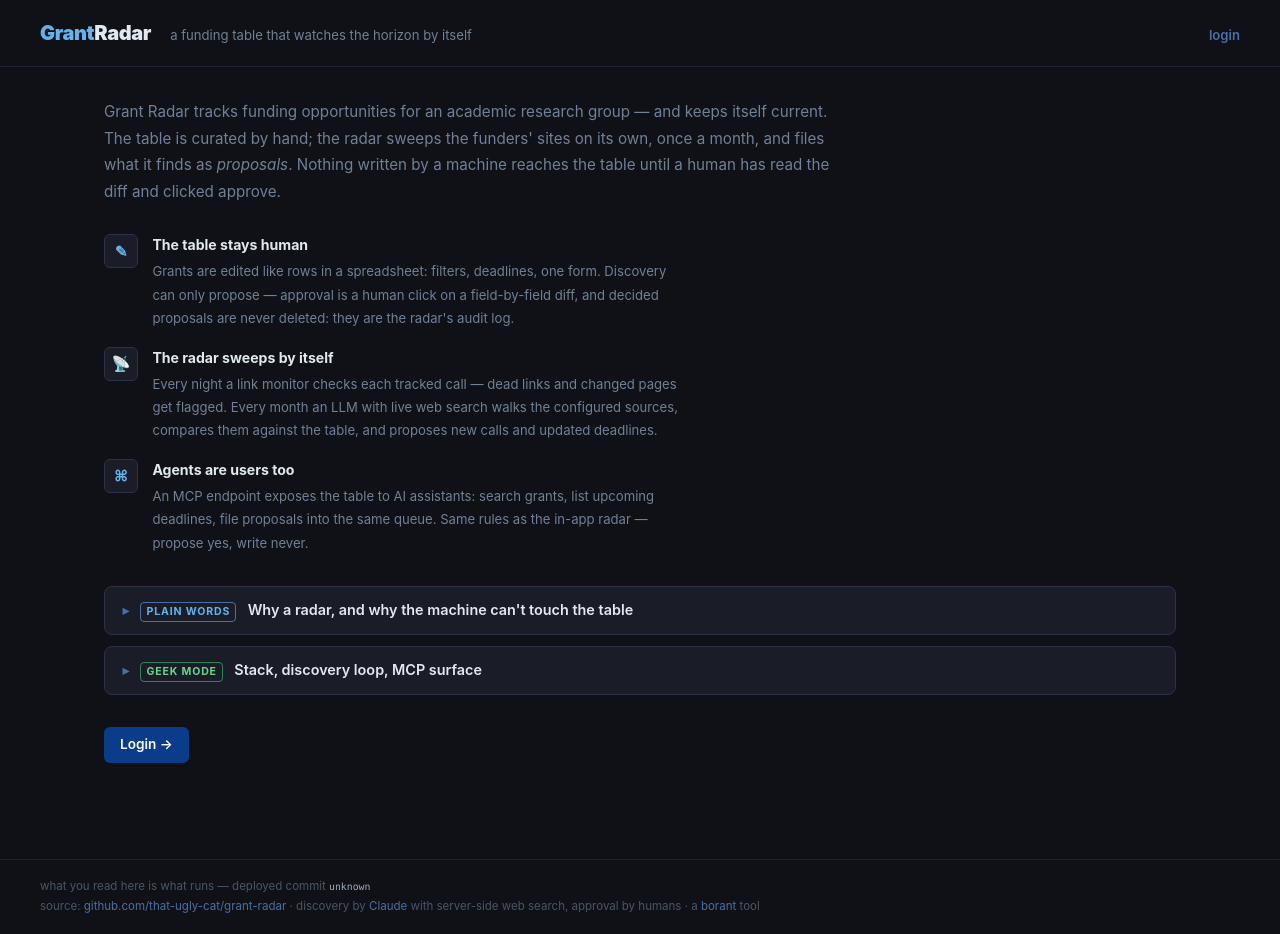
After one commit to that-ugly-cat/grant-radar, a FastAPI app: template app/templates/landing.html in a window 1280 px wide. The commit adds this page. Run offline with FastAPI, Linux system fonts and the light colour scheme; the template is opened without the code that fills it, so the values that code supplies are empty; parts of the project's set-up code (start-up, migrations or seed data) failed here and were passed over; some libraries are stand-ins or nearby versions.

Commit message:
Restyle borant dark (palette Contrarian/LSSR) + landing page pubblica a due registri; tabella spostata su /grants; commit hash nel footer
Co-Authored-By: Claude Fable 5 <noreply@anthropic.com>

```diff
--- a/app/static/style.css
+++ b/app/static/style.css
@@ -1,57 +1,162 @@
+/* Grant Radar — dark palette aligned with the borant tools (Contrarian, LSSR, AutoCode) */
 :root {
-  --bg: #f7f6f2; --fg: #23241f; --card: #ffffff; --line: #ddd9cf;
-  --accent: #1a6e5a; --accent-fg: #ffffff; --danger: #a33b2e;
-  --muted: #7a776e; --highlight: #fff7d6;
+  --bg: #0f1117; --card: #1a1d27; --card-hover: #1e2235;
+  --border: #2d3148; --border-hi: #4a6fa5;
+  --fg: #e2e8f0; --label: #a0aec0; --muted: #718096; --faint: #4a5568;
+  --accent: #63b3ed; --accent-dim: #4a6fa5;
+  --btn: #0a3c8a; --btn-hover: #0d4fa8;
+  --danger: #fc8181; --danger-bg: #2d1515; --danger-border: #7b2020;
+  --ok: #68d391; --ok-bg: #15291c;
+  --warn: #f6ad55; --warn-bg: #2d2415;
 }
-* { box-sizing: border-box; }
-body { margin: 0; font: 15px/1.5 system-ui, sans-serif; background: var(--bg); color: var(--fg); }
-header { display: flex; align-items: center; gap: 1.5rem; padding: .7rem 1.2rem; background: var(--card); border-bottom: 1px solid var(--line); }
-.brand { font-weight: 700; text-decoration: none; color: var(--fg); font-size: 1.1rem; }
-nav { display: flex; gap: 1rem; align-items: center; }
-nav a { text-decoration: none; color: var(--accent); }
-nav a.muted { margin-left: auto; }
-main { max-width: 1200px; margin: 1.2rem auto; padding: 0 1.2rem; }
-h1 { font-size: 1.3rem; } h2 { font-size: 1.1rem; }
+*, *::before, *::after { box-sizing: border-box; margin: 0; padding: 0; }
+body {
+  font-family: -apple-system, BlinkMacSystemFont, "Segoe UI", Roboto, sans-serif;
+  background: var(--bg); color: var(--fg); min-height: 100vh; line-height: 1.55; font-size: 15px;
+}
+header {
+  display: flex; align-items: baseline; gap: 1.2rem; flex-wrap: wrap;
+  padding: 1.1rem 2.5rem; border-bottom: 1px solid #1e2235;
+}
+.brand { font-size: 1.25rem; font-weight: 900; letter-spacing: -0.02em; }
+.brand a { color: var(--fg); text-decoration: none; }
+.brand span { color: var(--accent); }
+.tagline-top { font-size: 0.82rem; color: var(--muted); }
+nav { margin-left: auto; display: flex; gap: 1.1rem; font-size: 0.82rem; font-weight: 600; align-items: baseline; }
+nav a { color: var(--accent-dim); text-decoration: none; }
+nav a:hover { color: var(--accent); }
+main { max-width: 72rem; margin: 0 auto; padding: 2rem 2.5rem 3rem; }
+footer {
+  border-top: 1px solid #1e2235; color: var(--faint); font-size: 0.72rem;
+  line-height: 1.7; padding: 1.1rem 2.5rem; margin-top: 3rem;
+}
+footer a { color: var(--accent-dim); text-decoration: none; }
+footer a:hover { color: var(--accent); }
 a { color: var(--accent); }
-.muted { color: var(--muted); } .small { font-size: .85rem; }
-.badge { background: var(--danger); color: #fff; border-radius: 9px; padding: 0 .45em; font-size: .8rem; }
-.error { color: var(--danger); }
+h1 { font-size: 1.15rem; font-weight: 700; }
+h2 { font-size: 1.0rem; font-weight: 700; margin: 1.8rem 0 0.5rem; }
+h3 { font-size: 0.9rem; font-weight: 700; margin: 1.2rem 0 0.4rem; color: var(--label); }
+.muted { color: var(--muted); } .small { font-size: 0.82rem; }
+.error {
+  margin: 1rem 0; padding: 0.6rem 0.8rem; background: var(--danger-bg);
+  border: 1px solid var(--danger-border); border-radius: 6px; font-size: 0.82rem; color: var(--danger);
+}
+.badge {
+  background: var(--danger); color: #0f1117; border-radius: 9px; padding: 0 0.45em;
+  font-size: 0.75rem; font-weight: 700;
+}
 
-table { width: 100%; border-collapse: collapse; background: var(--card); border: 1px solid var(--line); margin: .8rem 0 1.5rem; }
-th, td { text-align: left; padding: .45rem .6rem; border-bottom: 1px solid var(--line); vertical-align: top; }
-th { background: #efede6; font-size: .85rem; text-transform: uppercase; letter-spacing: .03em; }
-tr.row-dead td { background: #fbecea; }
-tr.row-disabled td { opacity: .5; }
+/* tables */
+table { width: 100%; border-collapse: collapse; margin: 0.8rem 0 1.5rem; font-size: 0.85rem; }
+th, td { text-align: left; padding: 0.5rem 0.7rem; border-bottom: 1px solid #1e2235; vertical-align: top; }
+th { color: var(--faint); font-weight: 700; font-size: 0.7rem; text-transform: uppercase; letter-spacing: 0.08em; }
+tr:hover td { background: var(--card); }
+tr.row-dead td { background: var(--danger-bg); }
+tr.row-disabled td { opacity: 0.45; }
+
+/* forms & buttons */
+input, select, textarea {
+  font: inherit; font-size: 0.88rem; padding: 0.45rem 0.7rem; width: 100%;
+  background: var(--bg); border: 1px solid var(--border); border-radius: 6px; color: var(--fg); outline: none;
+}
+input:focus, select:focus, textarea:focus { border-color: var(--accent-dim); }
+select option { background: var(--card); }
+button, .btn {
+  font: inherit; font-size: 0.85rem; font-weight: 600; padding: 0.45rem 1rem; width: auto;
+  background: var(--btn); color: #fff; border: none; border-radius: 6px; cursor: pointer;
+  text-decoration: none; display: inline-block;
+}
+button:hover, .btn:hover { background: var(--btn-hover); }
+button.danger, .btn.danger { background: var(--danger-border); }
+button.danger:hover { background: #963030; }
+button.small, .btn.small { padding: 0.2rem 0.6rem; font-size: 0.76rem; }
+.btn.muted { background: transparent; color: var(--muted); border: 1px solid var(--border); }
+.btn.active { outline: 1px solid var(--accent); }
 
 .toolbar { display: flex; justify-content: space-between; align-items: center; gap: 1rem; flex-wrap: wrap; }
-.filters { display: flex; gap: .5rem; flex-wrap: wrap; align-items: center; }
-input, select, textarea { font: inherit; padding: .35rem .5rem; border: 1px solid var(--line); border-radius: 4px; background: #fff; width: 100%; }
+.filters { display: flex; gap: 0.5rem; flex-wrap: wrap; align-items: center; }
 .filters input, .filters select { width: auto; }
-button, .btn { font: inherit; padding: .4rem .9rem; border: 1px solid var(--accent); border-radius: 4px; background: var(--accent); color: var(--accent-fg); cursor: pointer; text-decoration: none; display: inline-block; }
-button.danger, .btn.danger { background: var(--danger); border-color: var(--danger); }
-button.small, .btn.small { padding: .15rem .5rem; font-size: .8rem; }
-.btn.muted { background: transparent; color: var(--muted); border-color: var(--line); }
-.btn.active { outline: 2px solid var(--fg); }
 
-.card { background: var(--card); border: 1px solid var(--line); border-radius: 6px; padding: 1rem 1.2rem; margin: 1rem 0; }
-.card.narrow { max-width: 380px; margin: 4rem auto; }
-.card.highlight { background: var(--highlight); }
-.card label { display: block; margin: .5rem 0; }
-.grid2 { display: grid; grid-template-columns: 1fr 1fr; gap: .2rem 1rem; }
+/* cards */
+.card {
+  background: var(--card); border: 1px solid var(--border); border-radius: 8px;
+  padding: 1rem 1.2rem; margin: 1rem 0;
+}
+.card.narrow { max-width: 380px; margin: 3.5rem auto; }
+.card.highlight { border-color: var(--warn); background: var(--warn-bg); }
+.card label { display: block; font-size: 0.78rem; color: var(--label); margin: 0.5rem 0; }
+.grid2 { display: grid; grid-template-columns: 1fr 1fr; gap: 0.2rem 1rem; }
 .span2 { grid-column: span 2; }
-.actions { display: flex; gap: .6rem; margin-top: .8rem; }
-.actions-inline { display: flex; gap: .3rem; }
+.actions { display: flex; gap: 0.6rem; margin-top: 0.9rem; }
+.actions-inline { display: flex; gap: 0.3rem; }
 .actions-inline form { display: inline; }
-.inline-form { display: flex; gap: .5rem; flex-wrap: wrap; }
+.inline-form { display: flex; gap: 0.5rem; flex-wrap: wrap; }
 .inline-form input, .inline-form select { width: auto; }
 
-.chip { display: inline-block; padding: 0 .5em; border-radius: 9px; background: #efede6; font-size: .8rem; }
-.chip.kind { background: var(--accent); color: #fff; }
-.conf-high { background: #d6ecd2; } .conf-medium { background: var(--highlight); } .conf-low { background: #fbecea; }
-.proposal-head { display: flex; gap: .5rem; align-items: baseline; flex-wrap: wrap; }
-.proposal.kind-flag { border-left: 4px solid var(--danger); }
-.proposal.kind-new { border-left: 4px solid var(--accent); }
-.proposal.kind-update { border-left: 4px solid #c9a227; }
+/* chips & proposals */
+.chip {
+  display: inline-block; font-size: 0.68rem; font-weight: 700; padding: 0.05rem 0.5em;
+  border: 1px solid var(--border); border-radius: 4px; color: var(--muted);
+  text-transform: uppercase; letter-spacing: 0.06em;
+}
+.chip.kind { border-color: var(--accent-dim); color: var(--accent); }
+.conf-high { border-color: #2f855a; color: var(--ok); }
+.conf-medium { border-color: var(--warn); color: var(--warn); }
+.conf-low { border-color: var(--danger-border); color: var(--danger); }
+.proposal-head { display: flex; gap: 0.6rem; align-items: baseline; flex-wrap: wrap; }
+.proposal { border-left: 3px solid var(--border); }
+.proposal.kind-flag { border-left-color: var(--danger-border); }
+.proposal.kind-new { border-left-color: #2f855a; }
+.proposal.kind-update { border-left-color: var(--warn); }
+.proposal p { font-size: 0.85rem; color: var(--label); margin: 0.5rem 0; }
+table.diff { font-size: 0.82rem; }
 table.diff td.old { color: var(--danger); text-decoration: line-through; }
-table.diff td.new { color: var(--accent); font-weight: 600; }
-code.key { display: block; padding: .5rem; background: #23241f; color: #d6ecd2; border-radius: 4px; margin: .5rem 0; word-break: break-all; }
+table.diff td.new { color: var(--ok); font-weight: 600; }
+code { font-family: ui-monospace, SFMono-Regular, Consolas, monospace; font-size: 0.85em; color: var(--label); }
+code.key {
+  display: block; padding: 0.6rem 0.8rem; background: #0c0e13; border: 1px solid var(--border);
+  border-radius: 6px; margin: 0.5rem 0; word-break: break-all; color: var(--ok);
+}
+
+/* landing */
+.lead { font-size: 0.95rem; color: var(--muted); line-height: 1.75; max-width: 46rem; }
+.pillars { display: flex; flex-direction: column; gap: 1.1rem; max-width: 580px; margin: 1.8rem 0 0.5rem; }
+.pillar { display: flex; gap: 0.9rem; align-items: flex-start; }
+.pillar-icon {
+  flex-shrink: 0; width: 34px; height: 34px;
+  background: var(--card); border: 1px solid var(--border); border-radius: 6px;
+  display: flex; align-items: center; justify-content: center;
+  font-size: 0.95rem; font-weight: 700; color: var(--accent);
+}
+.pillar-text strong { display: block; color: var(--fg); font-size: 0.88rem; margin-bottom: 0.2rem; }
+.pillar-text span { font-size: 0.82rem; color: var(--muted); line-height: 1.5; }
+.explainers { display: flex; flex-direction: column; gap: 0.7rem; margin: 2rem 0 0.4rem; }
+.explainer { border: 1px solid var(--border); border-radius: 8px; background: var(--card); }
+.explainer[open] { border-color: var(--border-hi); }
+.explainer summary {
+  padding: 0.75rem 1.1rem; cursor: pointer; font-size: 0.9rem; font-weight: 600;
+  display: flex; align-items: baseline; gap: 0.7rem; list-style: none;
+}
+.explainer summary::-webkit-details-marker { display: none; }
+.explainer summary::before { content: "▸"; color: var(--accent-dim); font-size: 0.8rem; }
+.explainer[open] summary::before { content: "▾"; }
+.explainer summary:hover { color: var(--accent); }
+.explainer .body { padding: 0.1rem 1.2rem 1.1rem 2.1rem; }
+.explainer .body p { font-size: 0.85rem; color: var(--label); line-height: 1.7; margin: 0.7rem 0; max-width: 52rem; }
+.explainer .body strong { color: var(--fg); }
+.badge-r {
+  display: inline-block; font-size: 0.66rem; font-weight: 700; padding: 0.05rem 0.5em;
+  border: 1px solid var(--border); border-radius: 4px;
+  text-transform: uppercase; letter-spacing: 0.08em;
+}
+.badge-r.plain { border-color: var(--accent-dim); color: var(--accent); }
+.badge-r.geek { border-color: #2f855a; color: var(--ok); }
+.cta { margin-top: 2rem; }
+
+.login-card {
+  max-width: 360px; margin: 3rem auto; background: var(--card);
+  border: 1px solid var(--border); border-radius: 10px; padding: 1.8rem;
+}
+.login-card .title { font-size: 1.05rem; font-weight: 700; color: #fff; margin-bottom: 0.25rem; }
+.login-card .sub { font-size: 0.78rem; color: var(--muted); margin-bottom: 0.6rem; line-height: 1.55; }
+@media (max-width: 700px) { header, main, footer { padding-left: 1.2rem; padding-right: 1.2rem; } .grid2 { grid-template-columns: 1fr; } .span2 { grid-column: span 1; } }
--- a/app/templates/base.html
+++ b/app/templates/base.html
@@ -3,25 +3,34 @@
 <head>
   <meta charset="utf-8">
   <meta name="viewport" content="width=device-width, initial-scale=1">
-  <title>{% block title %}Grant Radar{% endblock %}</title>
+  <title>{% block title %}Grant Radar — grantradar.borant.eu{% endblock %}</title>
   <link rel="stylesheet" href="/static/style.css">
   <script src="/static/htmx.min.js" defer></script>
 </head>
 <body>
 <header>
-  <a class="brand" href="/">📡 Grant Radar</a>
-  {% if user %}
+  <div class="brand"><a href="/"><span>Grant</span>Radar</a></div>
+  <span class="tagline-top">a funding table that watches the horizon by itself</span>
   <nav>
-    <a href="/">Grants</a>
-    <a href="/proposals">Proposals{% if pending_count %} <span class="badge">{{ pending_count }}</span>{% endif %}</a>
-    <a href="/sources">Sources</a>
-    {% if user.role == 'admin' %}<a href="/admin">Admin</a>{% endif %}
-    <a class="muted" href="/logout">Logout ({{ user.username }})</a>
+    {% if user %}
+      <a href="/grants">grants</a>
+      <a href="/proposals">proposals{% if pending_count %} <span class="badge">{{ pending_count }}</span>{% endif %}</a>
+      <a href="/sources">sources</a>
+      {% if user.role == 'admin' %}<a href="/admin">admin</a>{% endif %}
+      <a href="/logout">logout ({{ user.username }})</a>
+    {% else %}
+      <a href="/login">login</a>
+    {% endif %}
   </nav>
-  {% endif %}
 </header>
 <main>
 {% block content %}{% endblock %}
 </main>
+<footer>
+  what you read here is what runs — deployed commit <code>{{ commit }}</code><br>
+  source: <a href="https://github.com/that-ugly-cat/grant-radar">github.com/that-ugly-cat/grant-radar</a>
+  · discovery by <a href="https://www.anthropic.com">Claude</a> with server-side web search,
+  approval by humans · a <a href="https://borant.eu">borant</a> tool
+</footer>
 </body>
 </html>
--- a/app/templates/grant_form.html
+++ b/app/templates/grant_form.html
@@ -34,7 +34,7 @@
     </label>
     <div class="span2 actions">
       <button type="submit">Salva</button>
-      <a class="btn muted" href="/">Annulla</a>
+      <a class="btn muted" href="/grants">Annulla</a>
     </div>
   </form>
   {% if grant.id %}
--- /dev/null
+++ b/app/templates/landing.html
@@ -0,0 +1,108 @@
+{% extends "base.html" %}
+{% block content %}
+<p class="lead">
+Grant Radar tracks funding opportunities for an academic research group — and
+keeps itself current. The table is curated by hand; the radar sweeps the
+funders' sites on its own, once a month, and files what it finds as
+<em>proposals</em>. Nothing written by a machine reaches the table until a
+human has read the diff and clicked approve.
+</p>
+
+<div class="pillars">
+  <div class="pillar">
+    <div class="pillar-icon">✎</div>
+    <div class="pillar-text"><strong>The table stays human</strong>
+    <span>Grants are edited like rows in a spreadsheet: filters, deadlines,
+    one form. Discovery can only propose — approval is a human click on a
+    field-by-field diff, and decided proposals are never deleted: they are
+    the radar's audit log.</span></div>
+  </div>
+  <div class="pillar">
+    <div class="pillar-icon">📡</div>
+    <div class="pillar-text"><strong>The radar sweeps by itself</strong>
+    <span>Every night a link monitor checks each tracked call — dead links and
+    changed pages get flagged. Every month an LLM with live web search walks
+    the configured sources, compares them against the table, and proposes new
+    calls and updated deadlines.</span></div>
+  </div>
+  <div class="pillar">
+    <div class="pillar-icon">⌘</div>
+    <div class="pillar-text"><strong>Agents are users too</strong>
+    <span>An MCP endpoint exposes the table to AI assistants: search grants,
+    list upcoming deadlines, file proposals into the same queue. Same rules as
+    the in-app radar — propose yes, write never.</span></div>
+  </div>
+</div>
+
+<div class="explainers">
+  <details class="explainer">
+    <summary><span class="badge-r plain">plain words</span> Why a radar, and why the machine can't touch the table</summary>
+    <div class="body">
+      <p><strong>The problem.</strong> Every research group keeps a list of
+      funding calls somewhere — a shared spreadsheet, a SharePoint list. And
+      every such list rots the same way: deadlines pass, links die, the call
+      that would have been perfect is discovered three weeks too late, and the
+      person who once kept the list tidy has better things to do. The list
+      doesn't fail loudly; it just quietly stops being true.</p>
+      <p><strong>The fix.</strong> Grant Radar splits the work by what each
+      party is good at. Machines are good at patience: checking every link
+      every night, re-reading funder websites every month, never getting bored.
+      Humans are good at judgment: deciding whether a call is actually worth
+      tracking, whether a deadline change is real, whether a scheme fits the
+      group. So the machine watches and proposes; the human decides. The
+      proposal queue is the boundary between the two — everything automatic
+      stops there, and what crossed it and why stays on record forever.</p>
+      <p><strong>What the AI does and doesn't do.</strong> Once a month, an AI
+      model with live web-search access visits each configured source — a
+      funder's website plus a line of hints about what matters to the group.
+      It compares what it finds against the current table and writes up
+      proposals: a new call, with its amounts and deadlines and a link; or an
+      update, say next year's deadline for a recurring scheme. Each proposal
+      carries its reasoning and the page it came from. What the AI cannot do
+      is write into the table: it has no such button, the same way a smoke
+      detector can't rebuild your kitchen. Someone reads the proposal, sees
+      exactly which fields would change, and approves or rejects it.</p>
+    </div>
+  </details>
+  <details class="explainer">
+    <summary><span class="badge-r geek">geek mode</span> Stack, discovery loop, MCP surface</summary>
+    <div class="body">
+      <p><strong>Stack.</strong> FastAPI + SQLite + HTMX/Jinja2, JWT cookie
+      auth, Docker behind Caddy. Four working tables: <code>grants</code>,
+      <code>proposals</code> (kind new/update/flag, JSON payload, rationale,
+      confidence, method), <code>sources</code>, <code>users</code> — plus
+      <code>scan_log</code>. Decided proposals are never deleted: light audit
+      log by construction.</p>
+      <p><strong>Discovery, two engines.</strong> A nightly link monitor
+      (httpx, no LLM) fetches every tracked link, hashes the readable text,
+      and files <code>flag</code> proposals for dead links and changed pages.
+      A monthly semantic scan runs one agentic loop per source:
+      <code>claude-opus-5</code> with the server-side
+      <code>web_search</code> tool, plus a strict-schema client tool
+      <code>submit_proposals</code> the model must call exactly once — schema
+      validation happens at the tool-call layer, and structured outputs stay
+      compatible with web search. The prompt carries the current grants digest
+      so the model distinguishes <em>new</em> from <em>update</em>;
+      <code>pause_turn</code> is handled; a wrong proposal costs one human
+      click, not one corrupted row.</p>
+      <p><strong>MCP.</strong> Streamable HTTP (stateless) mounted at
+      <code>/mcp</code>, six tools: <code>search_grants</code>,
+      <code>get_grant</code>, <code>upcoming_deadlines</code>,
+      <code>list_proposals</code>, <code>propose_grant</code>,
+      <code>propose_update</code>. Auth via <code>X-API-Key</code> header or —
+      for clients that can't send headers — a capability URL
+      <code>/mcp/k/{key}</code>: a middleware validates the key against the
+      same revocable table and rewrites the path, so the MCP app itself stays
+      auth-unaware. Approval is deliberately absent from every API surface:
+      it exists only as a button in this UI. REST for scripts:
+      <code>GET /ono/grants</code>, a compact dump optimized for LLM context
+      windows.</p>
+    </div>
+  </details>
+</div>
+
+<div class="cta">
+  {% if user %}<a class="btn" href="/grants">Open the table →</a>
+  {% else %}<a class="btn" href="/login">Login →</a>{% endif %}
+</div>
+{% endblock %}
--- a/docker-compose.yml
+++ b/docker-compose.yml
@@ -1,6 +1,9 @@
 services:
   grantradar:
-    build: .
+    build:
+      context: .
+      args:
+        GIT_COMMIT: ${GIT_COMMIT:-unknown}
     container_name: grantradar
     ports:
       - "127.0.0.1:8015:8015"
```
Also changed, not shown: app/routers/ui.py (+15 -6 lines), app/templates/grants.html (+6 -6 lines), app/templates/login.html (+4 -3 lines), app/version.py (added, +18 -0 lines), 1 other file.
